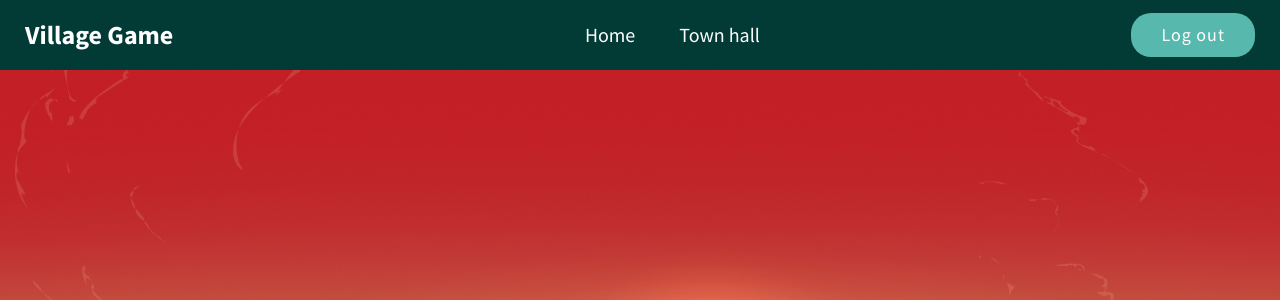
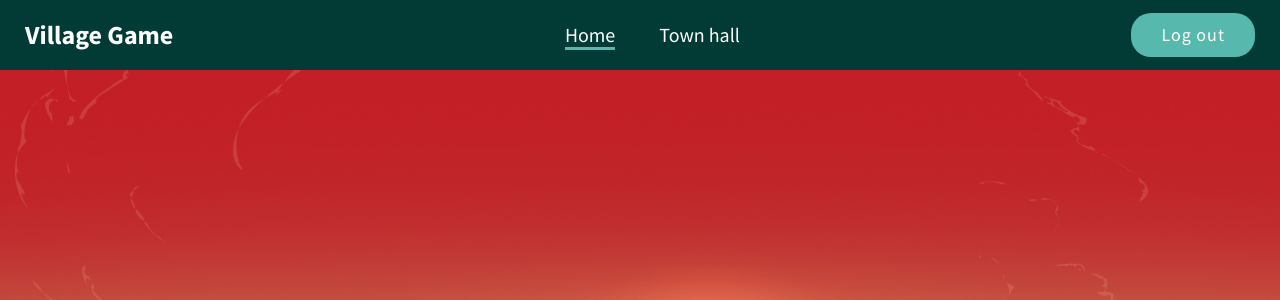
Before and after one commit to Bartekp26/Village-game, a PHP site: page /php/game.php in a window 1280 px wide. Shown: the top 300 px of the page. Run offline with PHP 8.4, Linux system fonts and the light colour scheme; the visitor is signed in with stand-in values (Sample User, id 1); some libraries are stand-ins or nearby versions.

Commit message:
Added functionality that add active class to appropriate page in menu

```diff
--- a/css/index.css
+++ b/css/index.css
@@ -190,9 +190,21 @@ body {
     display: flex;
     min-width: 175px;
     justify-content: space-between;
-    list-style-type: none; }
+    list-style-type: none;
+    padding: 0; }
   .menu__item {
     font-size: 20px; }
+    .menu__item a {
+      color: white;
+      text-decoration: none; }
+      .menu__item a:hover {
+        color: #57b8ae; }
+      .menu__item a.active {
+        cursor: default;
+        pointer-events: none;
+        border-bottom: 3px #57b8ae solid; }
+        .menu__item a.active:hover {
+          color: inherit; }
   .menu__logout {
     background-color: #57b8ae;
     font-size: 18px;
--- a/php/game.php
+++ b/php/game.php
@@ -19,8 +19,17 @@
     <div class="menu">
       <h3 class="logo">Village Game</h2>
       <ul class="menu__list">
-        <li class="menu__item">Home</li>
-        <li class="menu__item">Town hall</li>
+        <?php
+          $currentPage = basename($_SERVER['SCRIPT_FILENAME']);
+          $menuList=array(
+            'Home' => 'game.php',
+            'Town hall' => 'townhall.php',
+          );
+
+          foreach ($menuList as $title => $url) {
+            echo "<li class='menu__item'><a href='{$url}'", ($currentPage==$url) ? "class='active'" : "", ">{$title}</a></li>";
+          }
+        ?>
       </ul>
       <form action="logout.php">
         <button type="submit" class="menu__logout">Log out</button>
--- a/scss/game/menu.scss
+++ b/scss/game/menu.scss
@@ -14,10 +14,27 @@
     min-width: 175px;
     justify-content: space-between;
     list-style-type: none;
+    padding: 0;
   }
 
   &__item{
     font-size: 20px;
+    a{
+      color: white;
+      text-decoration: none;
+      &:hover{
+        color: $basicColor;
+      }
+
+      &.active{
+        cursor: default;
+        pointer-events: none;
+        border-bottom: 3px $basicColor solid;
+        &:hover{
+          color: inherit;
+        }
+      }
+    }
   }
 
   &__logout{
--- a/scss/index.scss
+++ b/scss/index.scss
@@ -8,4 +8,4 @@
 @import "./login/header";
 @import "./login/form";
 @import "./game/menu";
-@import "./game/materials.scss";
+@import "./game/materials";
```
